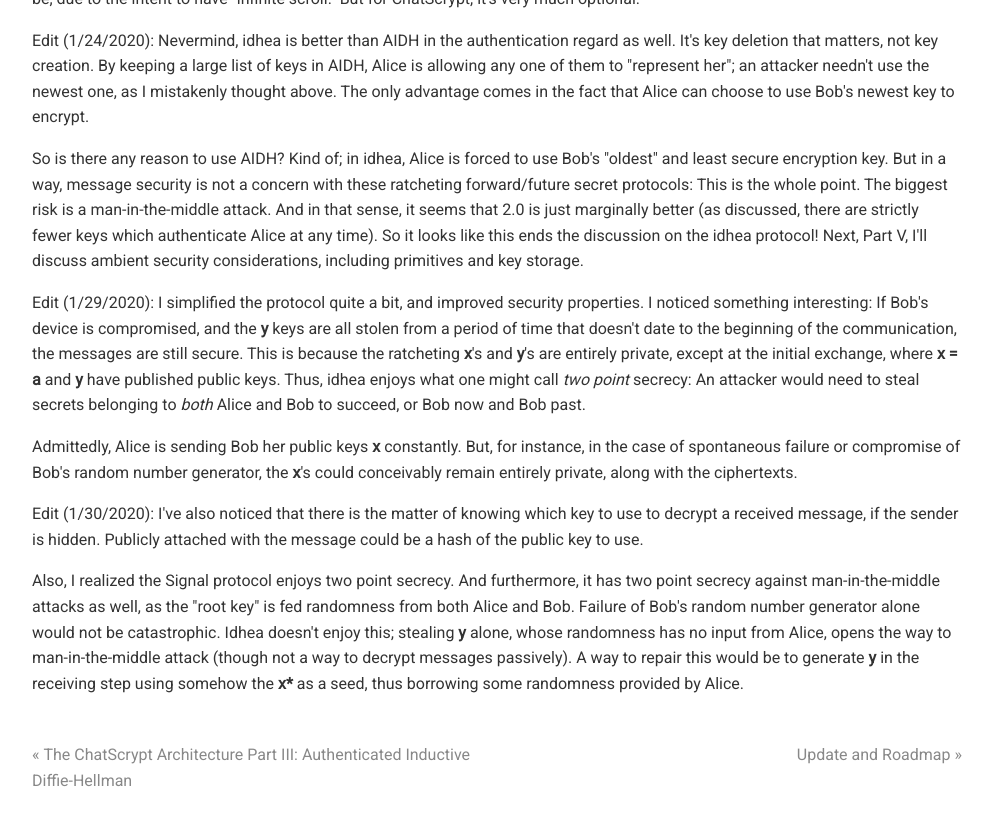
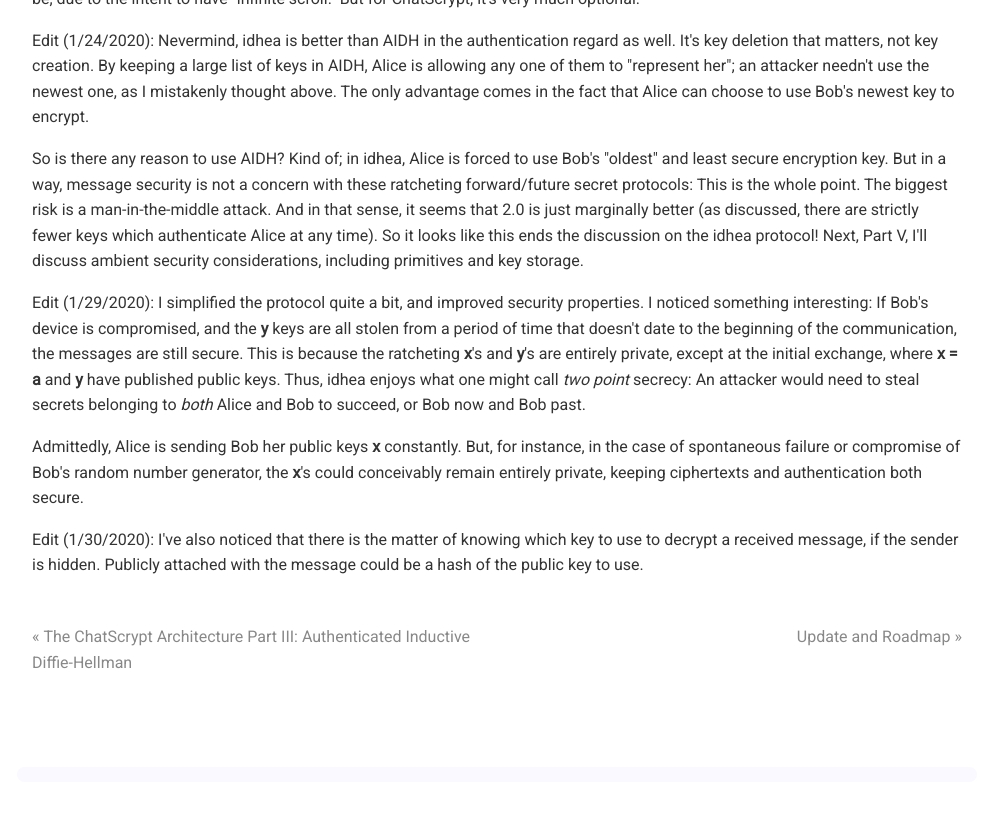
Before and after one commit to chatscrypt/chatscrypt.github.io, a Jekyll site: the page built from _posts/2020-01-24-the-chatscrypt-architecture-part-iv-the-ihdea-protocol.html, in a window 1280 px wide and 900 px high, scrolled down 2856 px. Shown: the top 826 px of the window, without its empty margins (143-1135 px from the left). Built offline with Jekyll 4.4.1, drawn with Linux system fonts in a browser that asks for light colours; comment, search, counter and statistics services are not loaded; after the commit the page ends 3638 px from its top, so only the background shows below that.

Commit message:
Update 2020-01-24-the-chatscrypt-architecture-part-iv-the-ihdea-protocol.html

```diff
--- a/_posts/2020-01-24-the-chatscrypt-architecture-part-iv-the-ihdea-protocol.html
+++ b/_posts/2020-01-24-the-chatscrypt-architecture-part-iv-the-ihdea-protocol.html
@@ -92,8 +92,6 @@
 
 <p>Edit (1/29/2020): I simplified the protocol quite a bit, and improved security properties. I noticed something interesting: If Bob's device is compromised, and the <b>y</b> keys are all stolen from a period of time that doesn't date to the beginning of the communication, the messages are still secure. This is because the ratcheting <b>x</b>'s and <b>y</b>'s are entirely private, except at the initial exchange, where <b>x = a</b> and <b>y</b> have published public keys. Thus, idhea enjoys what one might call <i>two point</i> secrecy: An attacker would need to steal secrets belonging to <i>both</i> Alice and Bob to succeed, or Bob now and Bob past.
 
-<p>Admittedly, Alice is sending Bob her public keys <b>x</b> constantly. But, for instance, in the case of spontaneous failure or compromise of Bob's random number generator, the <b>x</b>'s could conceivably remain entirely private, along with the ciphertexts.
+<p>Admittedly, Alice is sending Bob her public keys <b>x</b> constantly. But, for instance, in the case of spontaneous failure or compromise of Bob's random number generator, the <b>x</b>'s could conceivably remain entirely private, keeping ciphertexts and authentication both secure.
 
 <p>Edit (1/30/2020): I've also noticed that there is the matter of knowing which key to use to decrypt a received message, if the sender is hidden. Publicly attached with the message could be a hash of the public key to use.
-
-<p> Also, I realized the Signal protocol enjoys two point secrecy. And furthermore, it has two point secrecy against man-in-the-middle attacks as well, as the "root key" is fed randomness from both Alice and Bob. Failure of Bob's random number generator alone would not be catastrophic. Idhea doesn't enjoy this; stealing <b>y</b> alone, whose randomness has no input from Alice, opens the way to man-in-the-middle attack (though not a way to decrypt messages passively). A way to repair this would be to generate <b>y</b> in the receiving step using somehow the <b>x*</b> as a seed, thus borrowing some randomness provided by Alice.
```
